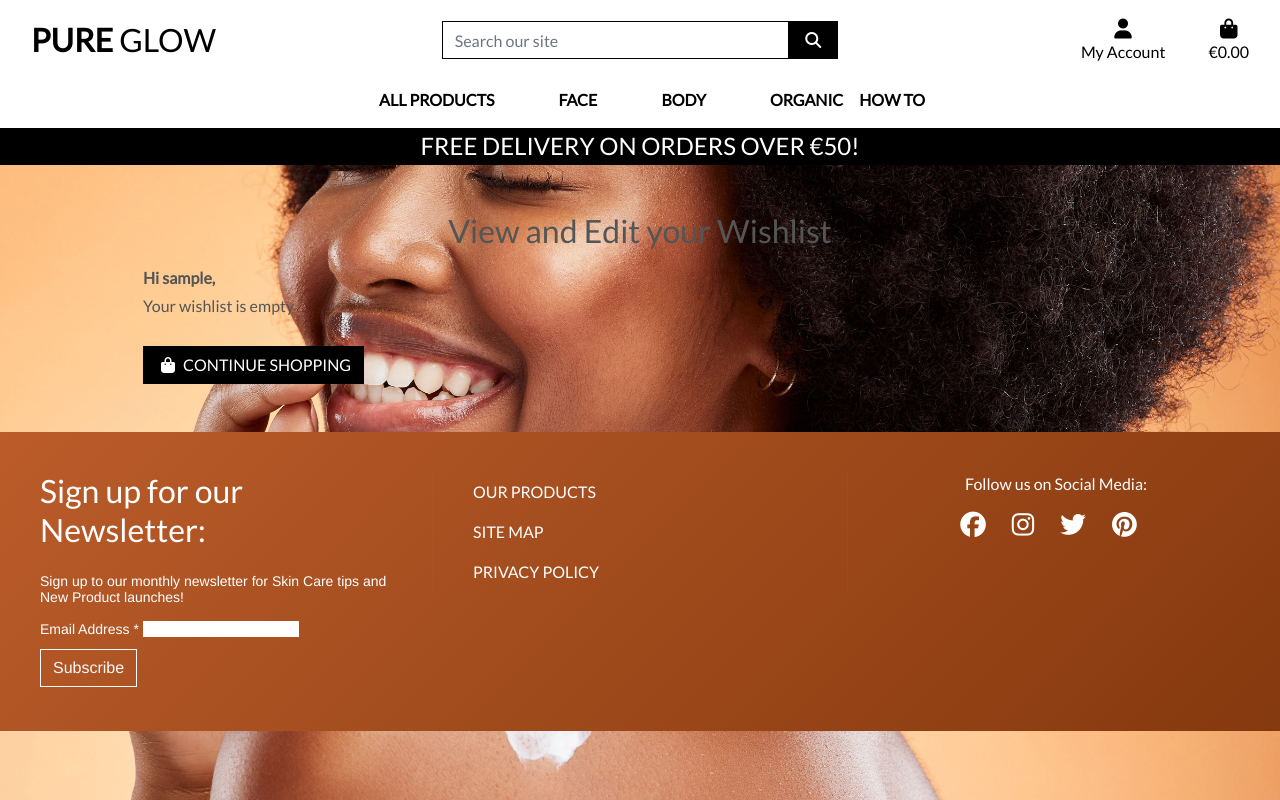
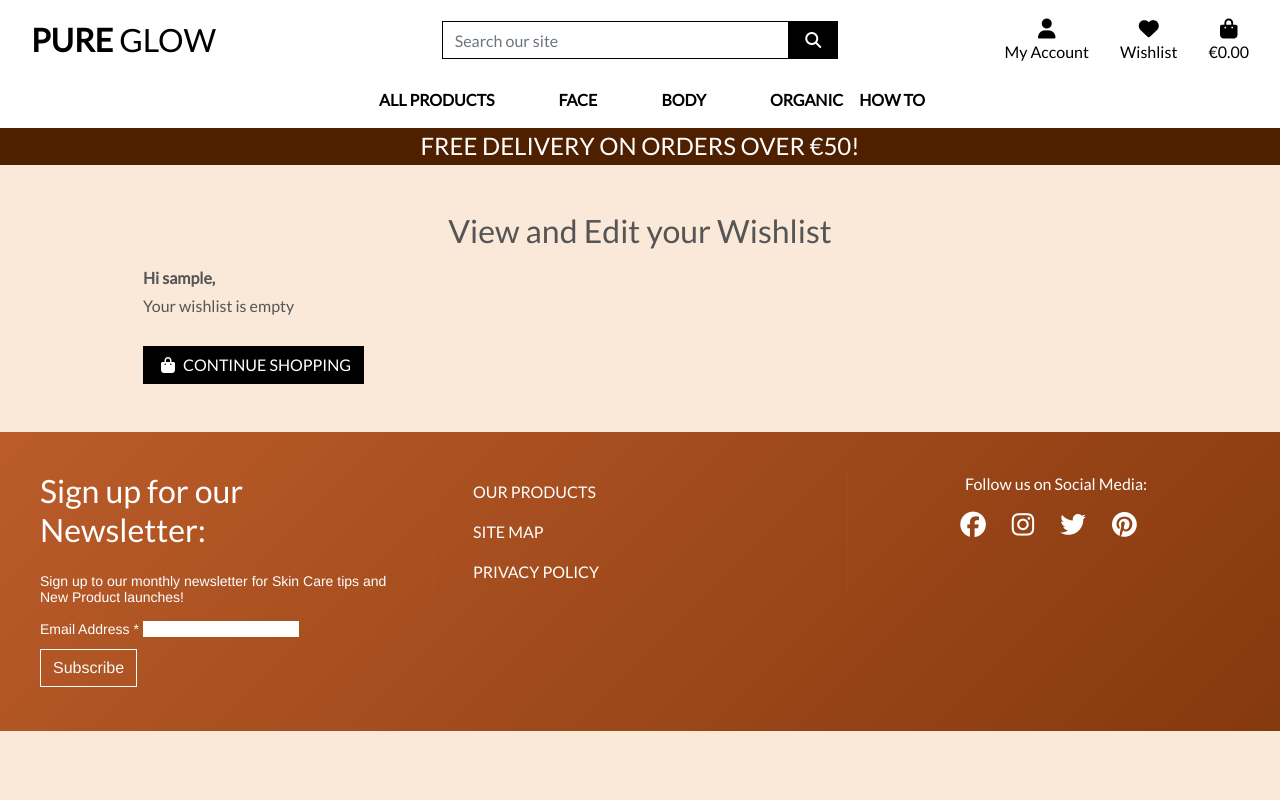
Before and after one commit to RozWelch/pureglow, a Django app: page /wishlist/ in a window 1280 px wide. Run offline with Django 3.2, Linux system fonts and the light colour scheme; the visitor is signed in with stand-in values (Sample User, id 1); data comes from the database, SQL or seed files in the repository; data that the repository does not hold is empty; some libraries are stand-ins or nearby versions.

Commit message:
Added wishlist icon to navigation

```diff
--- a/static/css/base.css
+++ b/static/css/base.css
@@ -77,7 +77,7 @@ body {
 }
 
 .bg-black {
-    background: #000 !important;
+    background: #4e2000 !important;
 }
 
 .overlay {
--- a/templates/base.html
+++ b/templates/base.html
@@ -67,6 +67,7 @@
             </div>
             <div class="col-12 col-lg-4 my-auto py-1 py-lg-0">
                 <ul class="list-inline list-unstyled text-center text-lg-right my-0">
+                    <!-- Dropdown menu for my account -->
                     <li class="list-inline-item dropdown">
                         <a class="text-black nav-link" href="#" id="user-options" data-toggle="dropdown" aria-haspopup="true" aria-expanded="false">
                             <div class="text-center">
@@ -87,6 +88,23 @@
                             {% endif %}
                         </div>
                     </li>
+                    <!-- Wishlist icon and link -->
+                    {% if request.user.is_authenticated %}
+                    <li class="list-inline-item dropdown">
+                        <a class="{% if wishlist %}alt-text-info font-weight-bold{% else %}text-black{% endif %} nav-link px-1" href="{% url 'wishlist' %}">
+                             <div class="text-center">
+                                {% if wishlist.count %}
+                                <div><i class="fas fa-heart fa-lg"></i></div>
+                                <p class="my-0">Wishlist ({{ wishlist.count }})</p>
+                                {% else %}
+                                <div><i class="fas fa-heart fa-lg"></i></div>
+                                <p class="my-0">Wishlist</p>
+                                {% endif %}
+                            </div>
+                        </a>
+                    </li>
+                    {% endif %}
+                    <!-- Shopping bag icon and link -->
                     <li class="list-inline-item">
                         <a class="{% if grand_total %}text-info font-weight-bold{% else %}text-black{% endif %} nav-link" href="{% url 'view_bag' %}">
                             <div class="text-center">
@@ -112,6 +130,7 @@
                 {% include 'includes/mobile-top-header.html' %}
                 {% include 'includes/main-nav.html' %}
             </nav>
+        <!-- Free delivery banner -->
         </div>
         <div id="delivery-banner" class="row text-center">
             <div class="col bg-black text-white">
--- a/wishlist/templates/wishlist/wishlist.html
+++ b/wishlist/templates/wishlist/wishlist.html
@@ -12,6 +12,7 @@
 {% endblock %}
 
 {% block content %}
+    <div class="overlay"></div>
     <div class="container mb-1">
         <div class="row">
             <div class="col">
```
